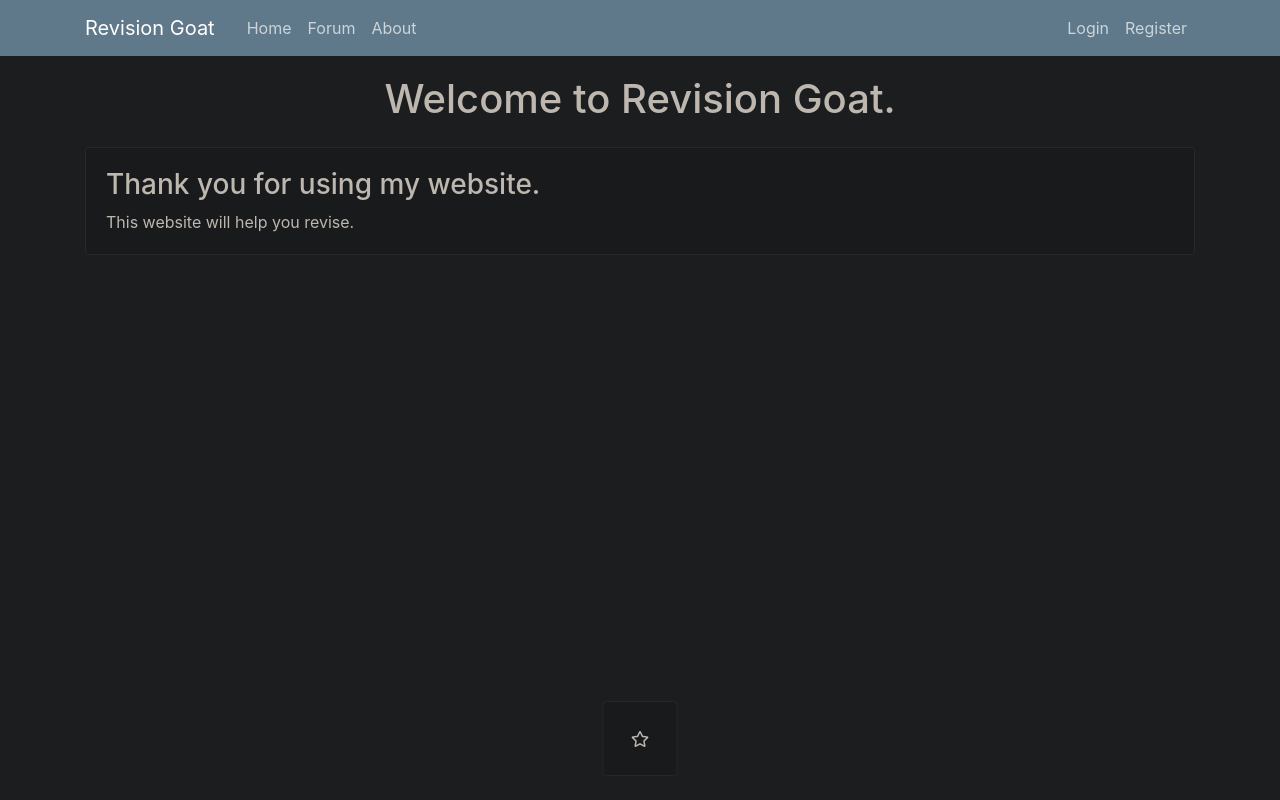
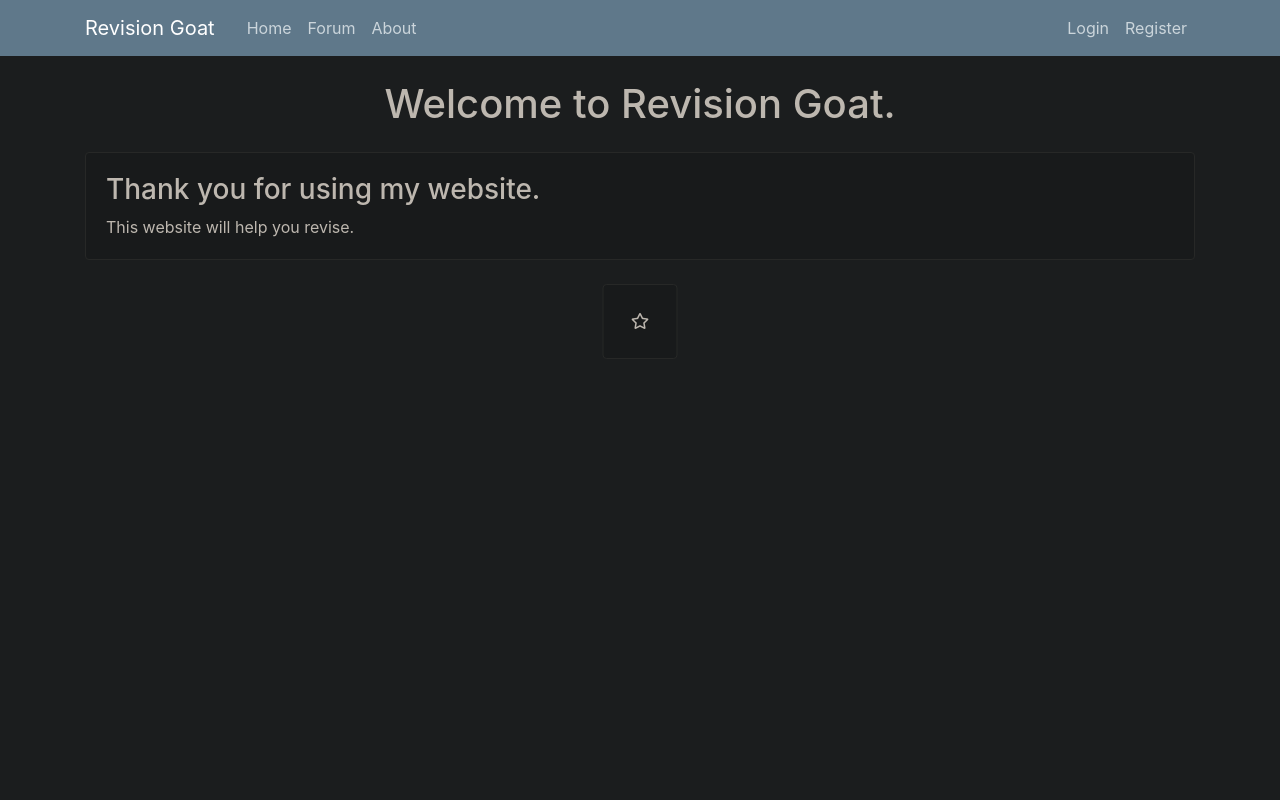
Before and after one commit to NeoWeight/revision_site, a Django app: page / in a window 1280 px wide. Run offline with Django 4.2, Linux system fonts and the light colour scheme; some libraries are stand-ins or nearby versions.

Commit message:
fix: Resolve footer conflicts with navbar
- Fixed 'expanding_footer.css' to prevent conflicts between the footer and the navbar.
- Adjusted the position of the footer for improved layout.

```diff
--- a/core/static/css/expanding_footer.css
+++ b/core/static/css/expanding_footer.css
@@ -1,10 +1,3 @@
-body {
-  margin: 0;
-  min-height: 100vh;
-  display: flex;
-  flex-direction: column;
-}
-
 .container {
   flex: 1;
 }
@@ -21,8 +14,6 @@
   padding: 10px;
   align-items: center;
   justify-content: center;
-  position: fixed;
-  bottom: 0;
   left: 50%;
   transform: translateX(-50%);
   overflow: hidden;
@@ -30,9 +21,9 @@
 }
 
 .icon-container {
-  visibility: visible; /* Make the icon initially visible */
-  position: relative; /* Add relative positioning */
-  z-index: 2; /* Set a higher z-index to appear on top */
+  visibility: visible;
+  position: relative;
+  z-index: 2;
 }
 
 .square-card:not(:hover) .icon-container {
@@ -52,7 +43,7 @@
   opacity: 0;
   transform: scaleY(0);
   transform-origin: center;
-  position: absolute; /* Add absolute positioning */
+  position: absolute;
   width: 100%;
   z-index: 1;
 }
--- a/core/templates/core/home.html
+++ b/core/templates/core/home.html
@@ -1,11 +1,6 @@
 {% extends 'core/base.html' %}
 
 {% block content %}
-<style>
-  .custom-margin-top {
-    margin-top: 75px;
-  }
-</style>
 
 <h1 class="mb-4 text-center custom-margin-top">Welcome to Revision Goat.</h1>
 
```
Also changed, not shown: core/templates/core/footer.html (+0 -39 lines).
